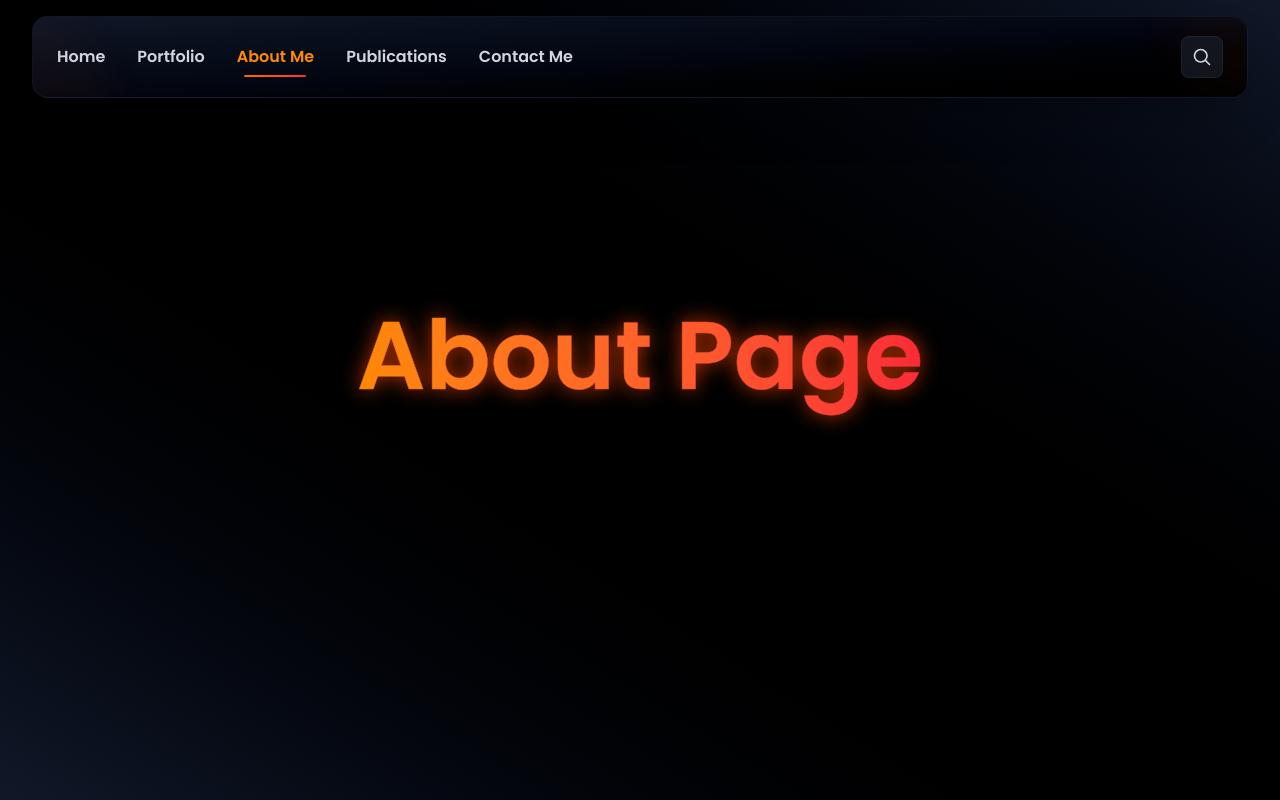
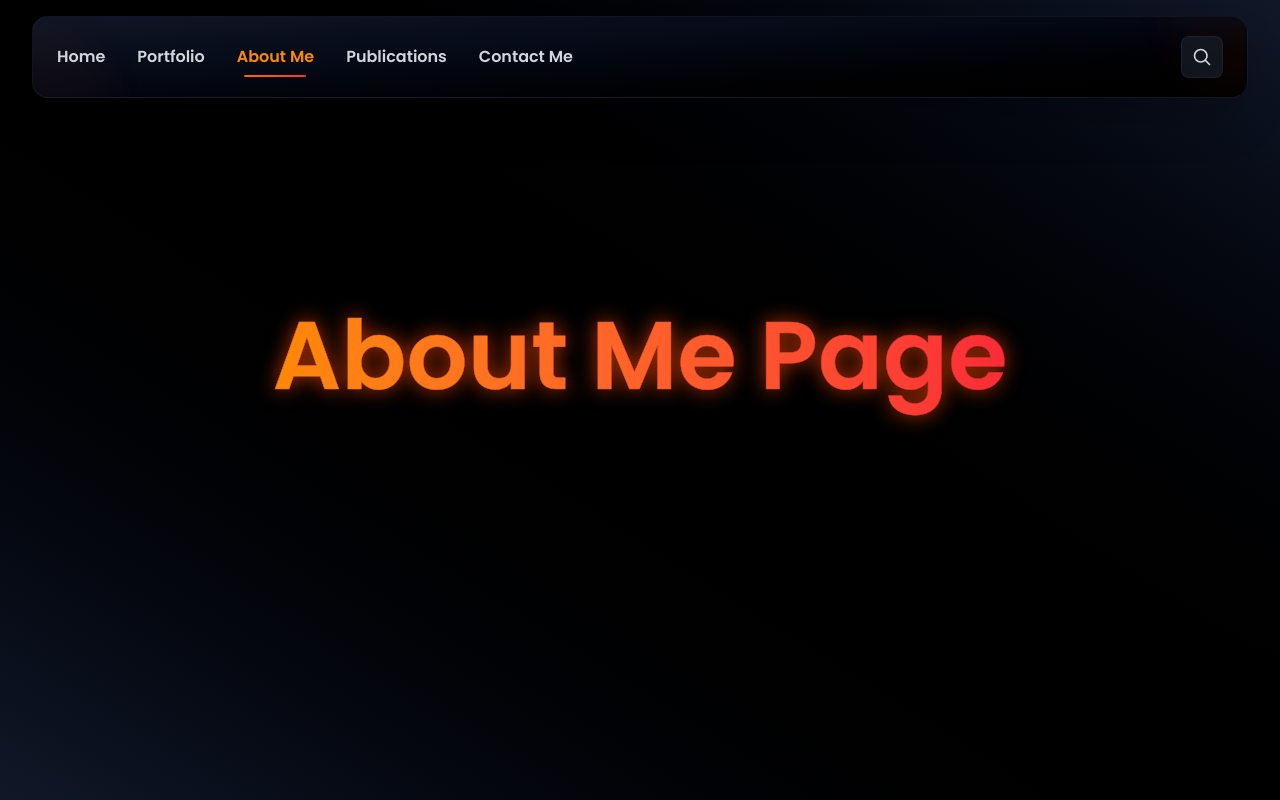
Before and after one commit to Suyog0-0/maheshrajsigdel, a Next.js app in the folder maheshrajsigdel-frontend/: page /about in a window 1280 px wide. Shown: the top 800 px of the page. Built offline with nearby package versions, Linux system fonts and the light colour scheme.

Commit message:
Test Commit

```diff
--- a/maheshrajsigdel-frontend/app/(user)/about/page.tsx
+++ b/maheshrajsigdel-frontend/app/(user)/about/page.tsx
@@ -16,7 +16,7 @@ const AboutMeSection = () => {
           lineHeight: 1.12,
         }}
       >
-        About Page
+        About Me Page
       </h1>
 
       <style jsx>{`
```
